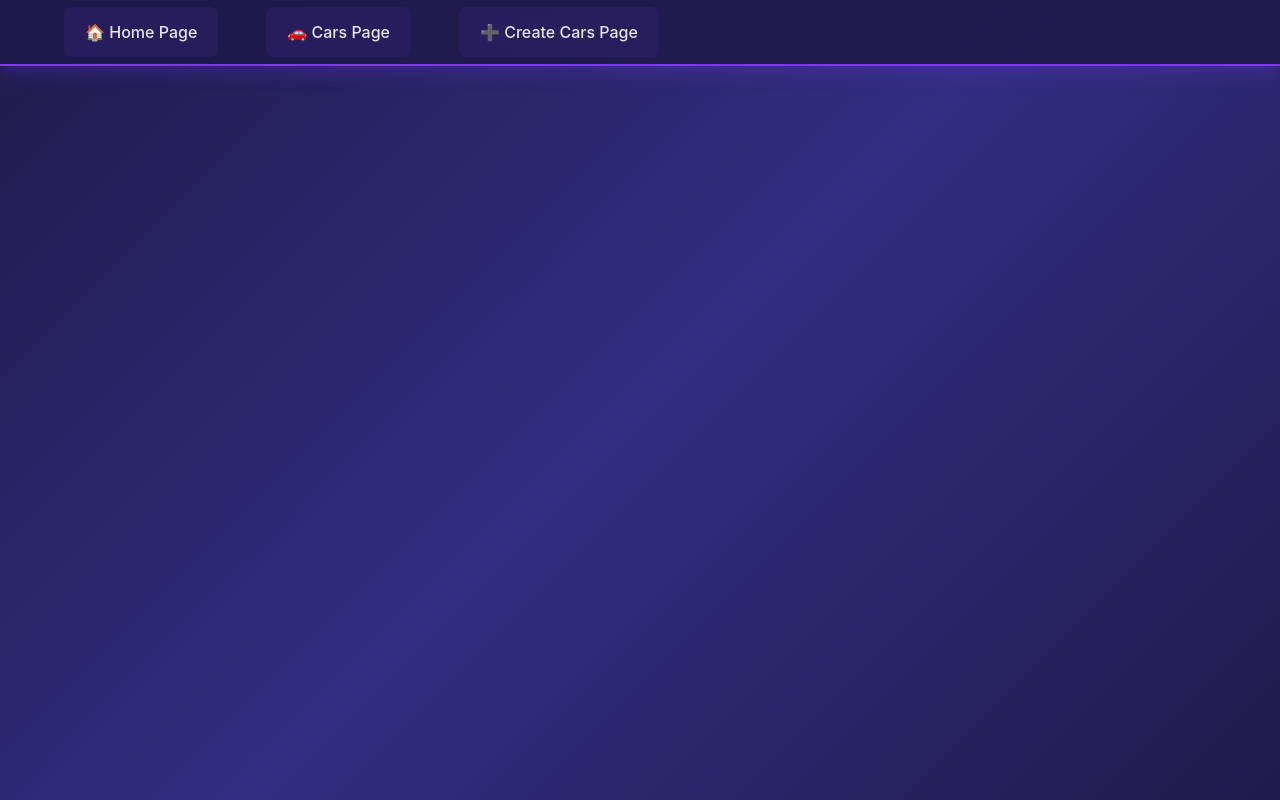
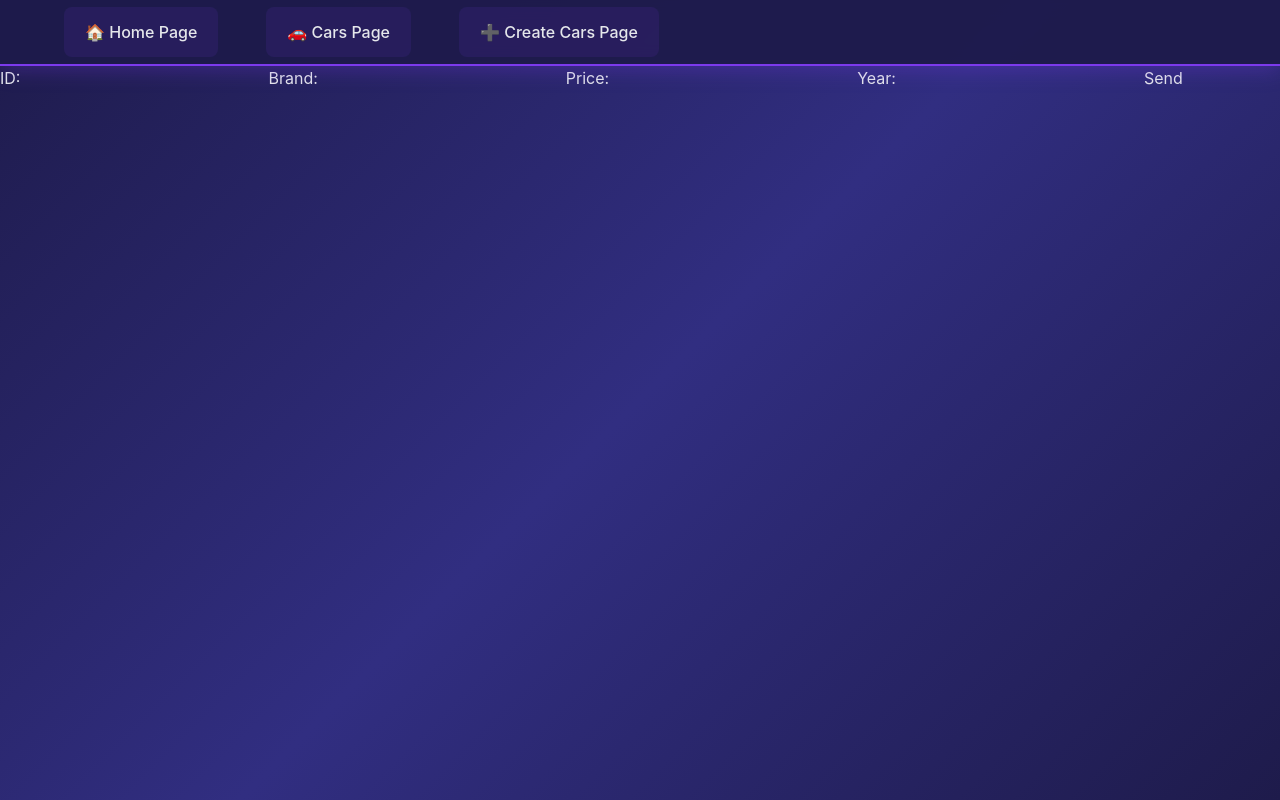
Before and after one commit to VladiSH31/okten-react-modules, a React (Vite) app: page /cars/create in a window 1280 px wide. Built offline with nearby package versions, Linux system fonts and the light colour scheme.

Commit message:
Home Work 5. #UYuu2f1 Task 3
1. Create FormComponent.tsx, FormComponent.css

```diff
--- /dev/null
+++ b/src/components/form-component/FormComponent.tsx
@@ -0,0 +1,32 @@
+import  './FormComponent.css'
+import {useForm} from "react-hook-form";
+
+interface IFormProps {
+    id: number;
+    brand: string;
+    price: number;
+    year: number;
+}
+
+const FormComponent = () => {
+    const {handleSubmit, register} = useForm<IFormProps>();
+
+
+    const customHandler = (formDataValue: IFormProps) => {
+        console.log(formDataValue);
+    };
+
+    return (
+        <div>
+            <form onSubmit={handleSubmit(customHandler)}>
+                <label>ID:<input type="text" {...register('id')}/></label>
+                <label>Brand:<input type="text" {...register('brand')}/></label>
+                <label>Price:<input type="text" {...register('price')}/></label>
+                <label>Year:<input type="text" {...register('year')}/></label>
+                <button>Send</button>
+            </form>
+        </div>
+    );
+};
+
+export default FormComponent;
--- a/src/pages/CreateCarsPage.tsx
+++ b/src/pages/CreateCarsPage.tsx
@@ -1,8 +1,9 @@
+import FormComponent from "../components/form-component/FormComponent.tsx";
 
 const CreateCarsPage = () => {
     return (
         <div>
-
+            <FormComponent/>
         </div>
     );
 };
```
Also changed, not shown: src/components/form-component/FormComponent.css (added).
